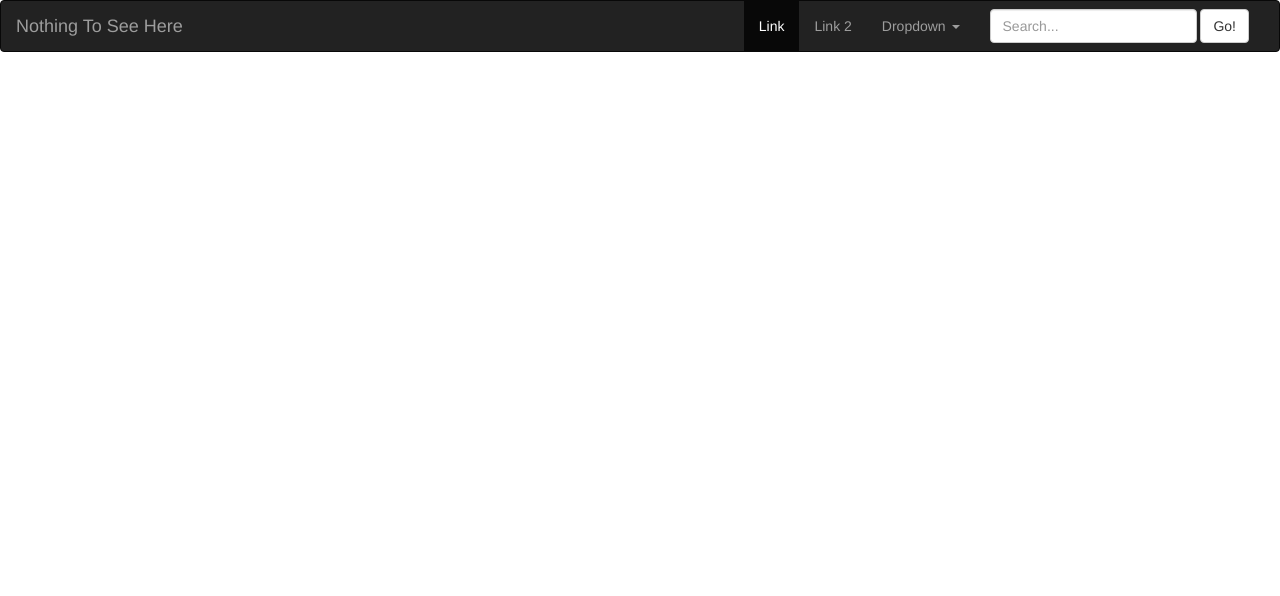
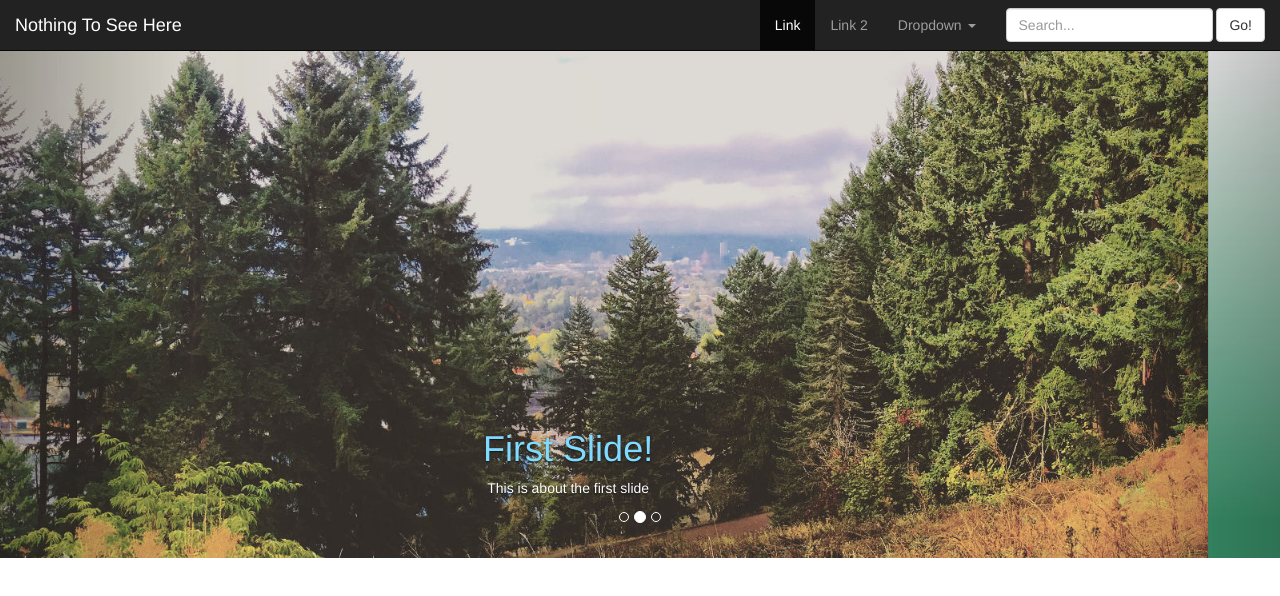
Before and after one commit to eeronomicon/bootstrapped, a plain HTML site: page index.html in a window 1280 px wide. Drawn offline with Linux system fonts and the light colour scheme.

Commit message:
add carousel with 3 slides

```diff
--- a/css/styles.css
+++ b/css/styles.css
@@ -0,0 +1,9 @@
+#myCarousel {
+  background-color: #666;
+  text-align: center;
+  padding-top: 0px;
+  padding-bottom: 0px;
+}
+#myCarousel h1 {
+  color: #7FDBFF;
+}
--- a/index.html
+++ b/index.html
@@ -11,8 +11,7 @@
   </head>
   <body>
     <!-- Navbar Here -->
-    <div class="">
-      <div class="navbar navbar-inverse">
+    <div class="navbar navbar-inverse navbar-fixed-top">
       <div class="container-fluid">
         <!-- Navbar Header with Brand and Collapsed Section -->
         <div class="navbar-header">
@@ -52,10 +51,44 @@
         </div>
       </div>
     </div>
+    <!-- Carousel Here -->
+    <div id="myCarousel" class="carousel slide" data-ride="carousel">
+      <ol class="carousel-indicators">
+        <li data-target="#myCarousel" data-slide-to="0" class="active"></li>
+        <li data-target="#myCarousel" data-slide-to="1"></li>
+        <li data-target="#myCarousel" data-slide-to="2"></li>
+      </ol>
+      <div class="carousel-inner" role="listbox">
+        <div class="item active">
+          <img src="img/carousel1.jpg" alt="The View from Mount Tabor" />
+          <div class="carousel-caption">
+            <h1>First Slide!</h1>
+            <p>This is about the first slide</p>
           </div>
-    <!-- Carousel Here -->
-    <div class="">
-
+        </div>
+        <div class="item">
+          <img src="img/carousel2.jpg" alt="The View from Mount Tabor" />
+          <div class="carousel-caption">
+            <h1>Second Slide!</h1>
+            <p>This is about the second slide</p>
+          </div>
+        </div>
+        <div class="item">
+          <img src="img/carousel3.jpg" alt="The View from Mount Tabor" />
+          <div class="carousel-caption">
+            <h1>Third Slide!</h1>
+            <p>This is about the Third slide</p>
+          </div>
+        </div>
+      </div>
+      <a class="left carousel-control" href="#myCarousel" role="button" data-slide="prev">
+        <span class="icon-prev" aria-hidden="true"></span>
+        <span class="sr-only">Previous</span>
+      </a>
+      <a class="right carousel-control" href="#myCarousel" role="button" data-slide="next">
+        <span class="icon-next"  aria-hidden="true"></span>
+        <span class="sr-only">Next</span>
+      </a>
     </div>
     <!-- Grid Here -->
     <div class="">
```
Also changed, not shown: img/carousel1.jpg (added), img/carousel2.jpg (added), img/carousel3.jpg (added), 1 other file. Lines whose indentation alone changed are shown as unchanged.
